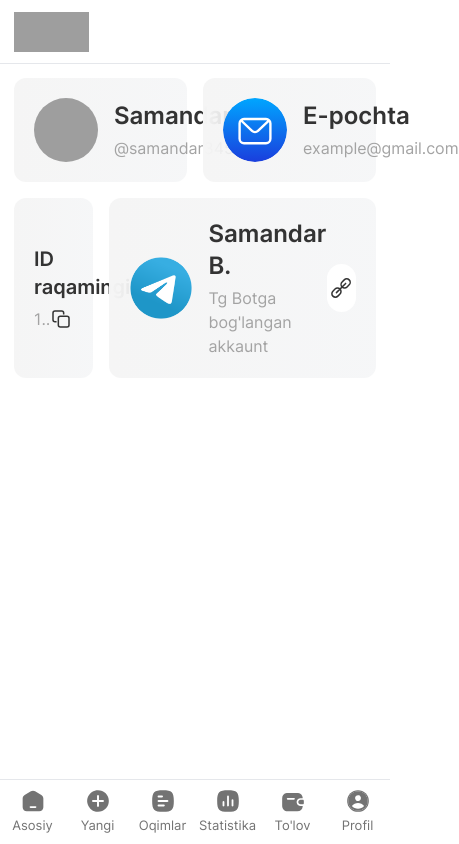
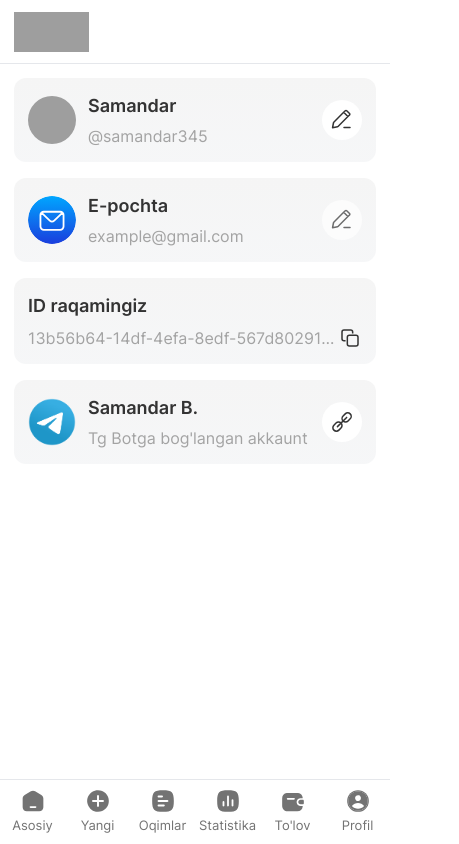
Before and after one commit to yaxyobekuz/menemarket, a React (Vite) app: page /admin/1/profile in a window 390 px wide. Shown: the whole page, 459 px wide, since content can reach past the window. Built offline with nearby package versions, Linux system fonts and the light colour scheme; grey boxes are pictures that could not be loaded.

Commit message:
add responsive styles to profile page

```diff
--- a/src/pages/Profile.jsx
+++ b/src/pages/Profile.jsx
@@ -17,65 +17,73 @@ const Profile = () => {
   return (
     <div className="w-full pt-3.5 pb-8">
       <div className="container space-y-4">
-        <div className="grid grid-cols-4 gap-4">
+        <div className="grid grid-cols-1 gap-4 md:grid-cols-4">
           {/* Profile */}
-          <div className="flex items-center justify-between gap-4 col-span-2 bg-gradient-to-r from-gray-light to-gray-medium/20 p-5 rounded-xl">
+          <div className="flex items-center justify-between gap-1.5 bg-gradient-gray p-3.5 rounded-xl md:col-span-2 sm:p-4 lg:p-5">
             {/* Profile */}
-            <div className="flex items-center gap-4 col-span-3">
+            <div className="flex items-center gap-3 2xl:gap-4">
               <Icon
                 alt="User avatar"
-                className="size-16 rounded-full"
+                className="size-12 rounded-full md:size-14 lg:size-16"
                 src="https://i1.sndcdn.com/artworks-000360728946-bilq7t-t500x500.jpg"
               />
 
               {/* Details */}
-              <div className="space-y-1">
-                <h1 className="text-2xl font-semibold">Samandar</h1>
-                <p className="text-neutral-400">@samandar345</p>
+              <div className="overflow-hidden space-y-1">
+                <h1 className="text-lg font-semibold truncate md:text-xl lg:text-2xl">
+                  Samandar
+                </h1>
+
+                {/* username */}
+                <p className="text-neutral-400 truncate">@samandar345</p>
               </div>
             </div>
 
             <button
               aria-label="Edit profile"
-              className="btn size-12 bg-white rounded-full"
+              className="btn shrink-0 size-10 bg-white rounded-full sm:size-12"
             >
               <Icon src={editIcon} alt="Edit icon" />
             </button>
           </div>
 
           {/* Email */}
-          <section className="flex items-center justify-between gap-4 col-span-2 bg-gradient-to-r from-gray-light to-gray-medium/20 p-5 rounded-xl">
-            <div className="flex items-center gap-4 col-span-3">
+          <section className="flex items-center justify-between gap-1.5 bg-gradient-gray p-3.5 rounded-xl md:col-span-2 sm:p-4 lg:p-5">
+            <div className="flex items-center gap-3 min-w-0 2xl:gap-4">
               <Icon
+                size={64}
                 src={emailIcon}
                 alt="Email icon"
-                className="size-16 rounded-full"
+                className="size-12 rounded-full md:size-14 lg:size-16"
               />
 
               {/* Details */}
-              <div className="space-y-1">
-                <h2 className="text-2xl font-semibold">E-pochta</h2>
-                <p className="text-neutral-400">example@gmail.com</p>
+              <div className="overflow-hidden space-y-1">
+                <h2 className="text-lg font-semibold truncate md:text-xl lg:text-2xl">
+                  E-pochta
+                </h2>
+                <p className="text-neutral-400 truncate">example@gmail.com</p>
               </div>
             </div>
 
             <button
               disabled
               aria-label="Edit profile"
-              className="btn size-12 bg-white rounded-full"
+              className="btn shrink-0 size-10 bg-white rounded-full sm:size-12"
             >
               <Icon src={editIcon} alt="Edit icon" />
             </button>
           </section>
 
           {/* Id */}
-          <div className="flex flex-col justify-center gap-1.5 bg-gradient-to-r from-gray-light to-gray-medium/20 p-5 rounded-xl">
-            <b className="text-xl font-semibold">ID raqamingiz</b>
+          <div className="flex flex-col justify-center gap-1.5 bg-gradient-gray p-3.5 rounded-xl md:col-span-2 sm:p-4 lg:p-5 2xl:col-span-1">
+            <b className="text-lg font-semibold md:text-xl">ID raqamingiz</b>
 
-            <button className="flex items-center text-start">
-              <span className="text-neutral-400 line-clamp-1">{uuidv4()}</span>
+            <button className="flex items-center justify-between text-start">
+              <span className="text-neutral-400 truncate">{uuidv4()}</span>
 
               <Icon
+                size={64}
                 src={copyIcon}
                 alt="Copy icon"
                 className="size-6 shrink-0"
@@ -84,22 +92,28 @@ const Profile = () => {
           </div>
 
           {/* Tg */}
-          <section className="flex items-center justify-between gap-4 col-span-3 bg-gradient-to-r from-gray-light to-gray-medium/20 p-5 rounded-xl">
-            <div className="flex items-center gap-4 col-span-3">
+          <section className="flex items-center justify-between gap-1.5 bg-gradient-gray p-3.5 rounded-xl md:col-span-2 sm:p-4 lg:p-5 2xl:col-span-3">
+            <div className="flex items-center gap-3 min-w-0 2xl:gap-4">
               <Icon
+                size={64}
                 src={telegramLogo}
                 alt="Telegram logo png"
-                className="size-16 rounded-full"
+                className="size-12 rounded-full md:size-14 lg:size-16"
               />
 
               {/* Details */}
-              <div className="space-y-1">
-                <h2 className="text-2xl font-semibold">Samandar B.</h2>
-                <p className="text-neutral-400">Tg Botga bog'langan akkaunt</p>
+              <div className="overflow-hidden space-y-1">
+                <h2 className="text-lg font-semibold truncate md:text-xl lg:text-2xl">
+                  Samandar B.
+                </h2>
+
+                <p className="text-neutral-400 truncate">
+                  Tg Botga bog'langan akkaunt
+                </p>
               </div>
             </div>
 
-            <button className="btn size-12 bg-white rounded-full">
+            <button className="btn shrink-0 size-10 bg-white rounded-full sm:size-12">
               <Icon src={linkIcon} alt="Link icon" />
             </button>
           </section>
```
